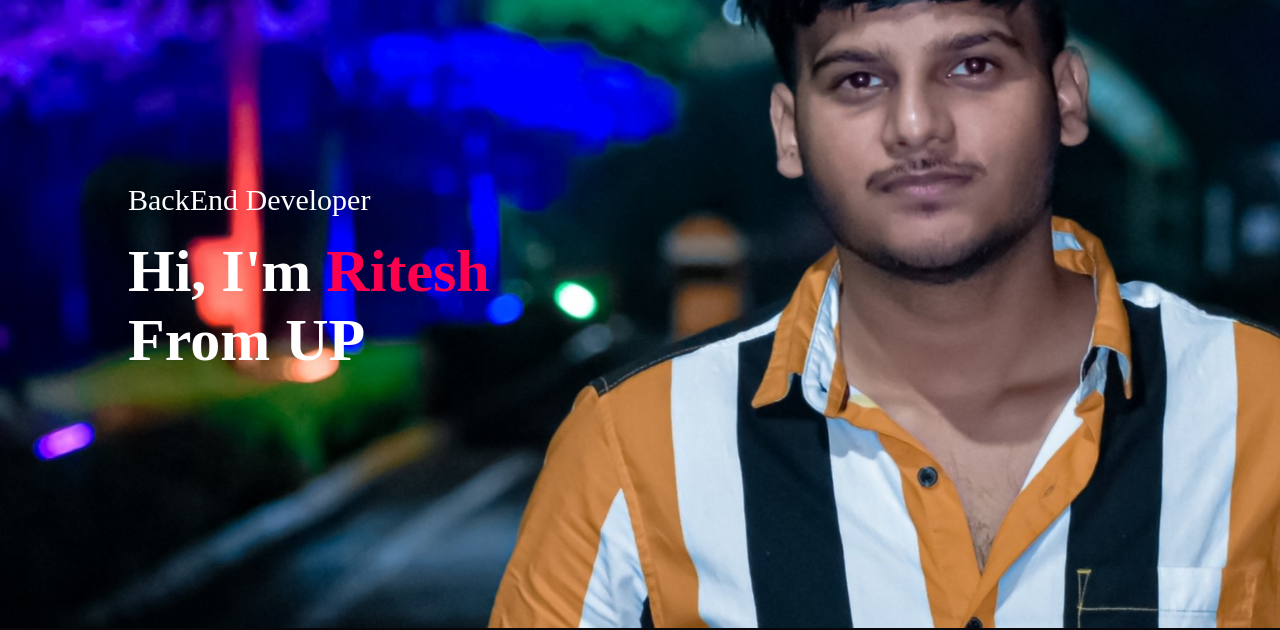
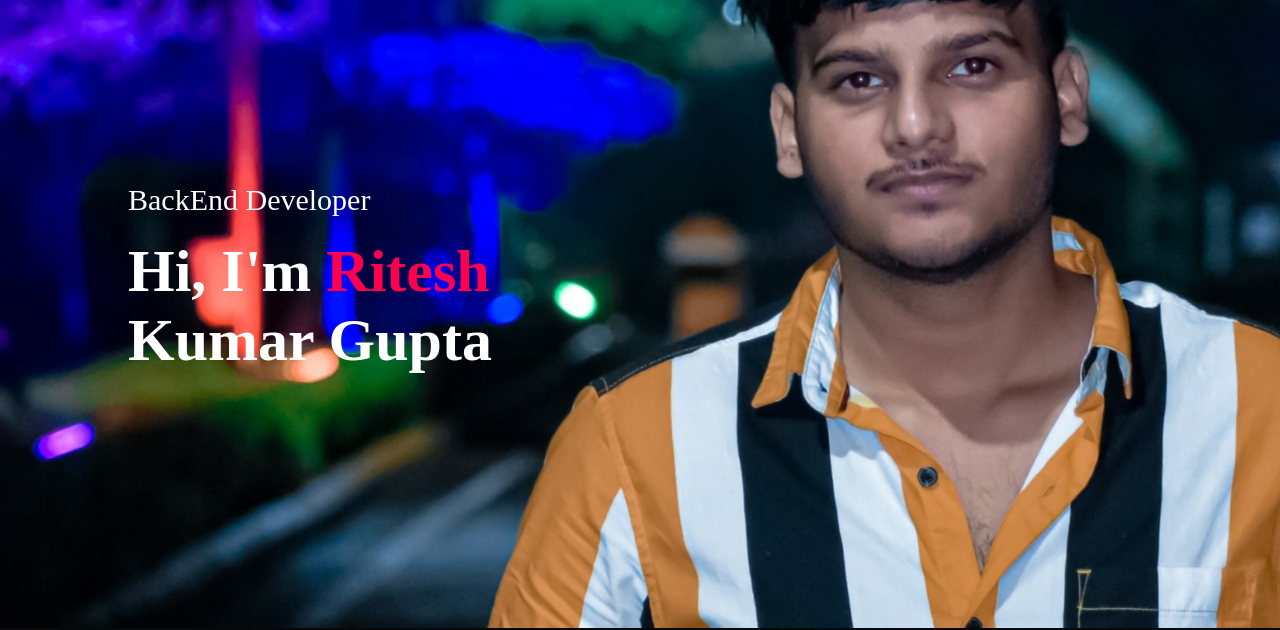
Before and after one commit to riteshgupta9799/Portfolio, a plain HTML site: page index.html in a window 1280 px wide. Shown: the part 172-802 px from the top of the page. Drawn offline with nearby package versions, Linux system fonts and the light colour scheme.

Commit message:
Update index.html

```diff
--- a/index.html
+++ b/index.html
@@ -26,7 +26,7 @@
             </nav>
             <div class="header-text">
                 <p>BackEnd Developer</p>
-                <h1>Hi, I'm <span>Ritesh</span><br> From UP</h1>
+                <h1>Hi, I'm <span>Ritesh</span><br>Kumar Gupta</h1>
             </div>
         </div>
     </div>
```
